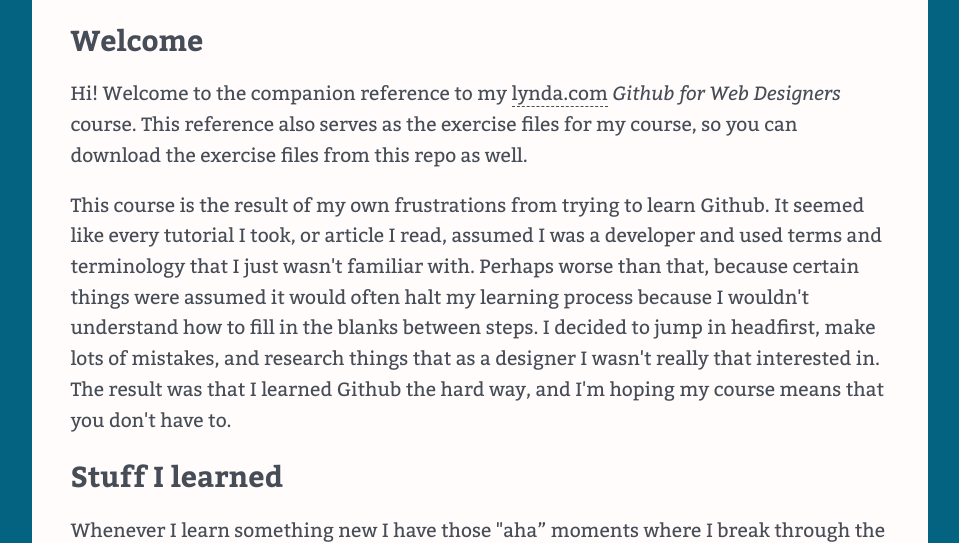
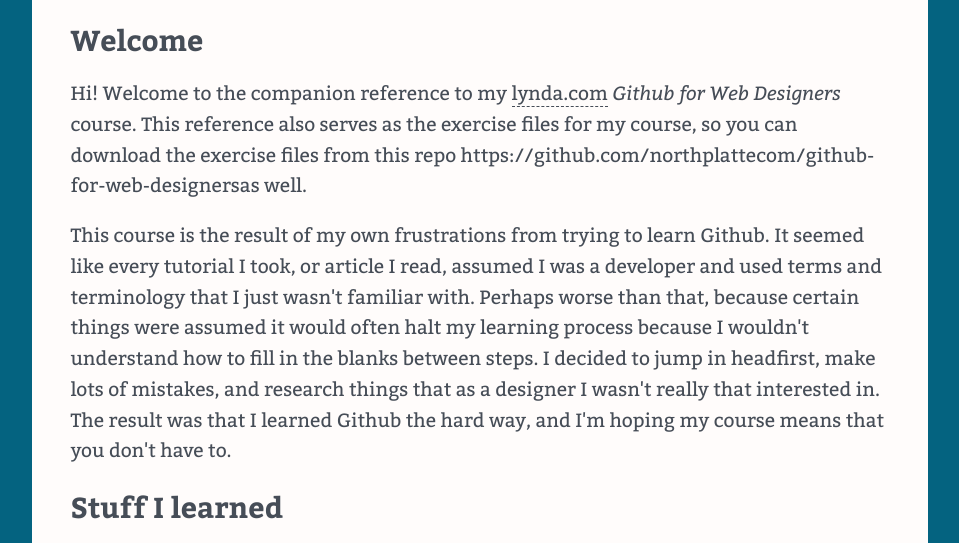
Before and after one commit to northplattecom/github-for-web-designers, a plain HTML site: page index.html in a window 1280 px wide. Shown: the part 229-772 px from the top of the page, without its empty margins (160-1119 px from the left). Drawn offline with nearby package versions, Linux system fonts and the light colour scheme.

Commit message:
added nojekyll and updated index file
description goes here

```diff
--- a/index.html
+++ b/index.html
@@ -26,7 +26,7 @@
     </nav>
     <main>
     <h2>Welcome</h2>
-    <p>Hi! Welcome to the companion reference to my <a href="http://www.lynda.com" title="lynda.com">lynda.com</a> <em>Github for Web Designers</em> course. This reference also serves as the exercise files for my course, so you can download the exercise files from this repo as well.</p>
+    <p>Hi! Welcome to the companion reference to my <a href="http://www.lynda.com" title="lynda.com">lynda.com</a> <em>Github for Web Designers</em> course. This reference also serves as the exercise files for my course, so you can download the exercise files from this repo  https://github.com/northplattecom/github-for-web-designersas well.</p>
     <p>This course is the result of my own frustrations from trying to learn Github. It seemed like every tutorial I took, or article I read, assumed I was a developer and used terms and terminology that I just wasn't familiar with. Perhaps worse than that, because certain things were assumed it would often halt my learning process because I wouldn't understand how to fill in the blanks between steps. I decided to jump in headfirst, make lots of mistakes, and research things that as a designer I wasn't really that interested in. The result was that I learned Github the hard way, and I'm hoping my course means that you don't have to.</p>
     <h2>Stuff I learned</h2>
     <p>Whenever I learn something new I have those &quot;aha&rdquo; moments where I break through the murk into moments of clarity. In addition to the reference and glossary that you&rsquo;ll find here I wanted to list some of the concepts that I found really important when learning Github.</p>
```
Also changed, not shown: 1 other file.
